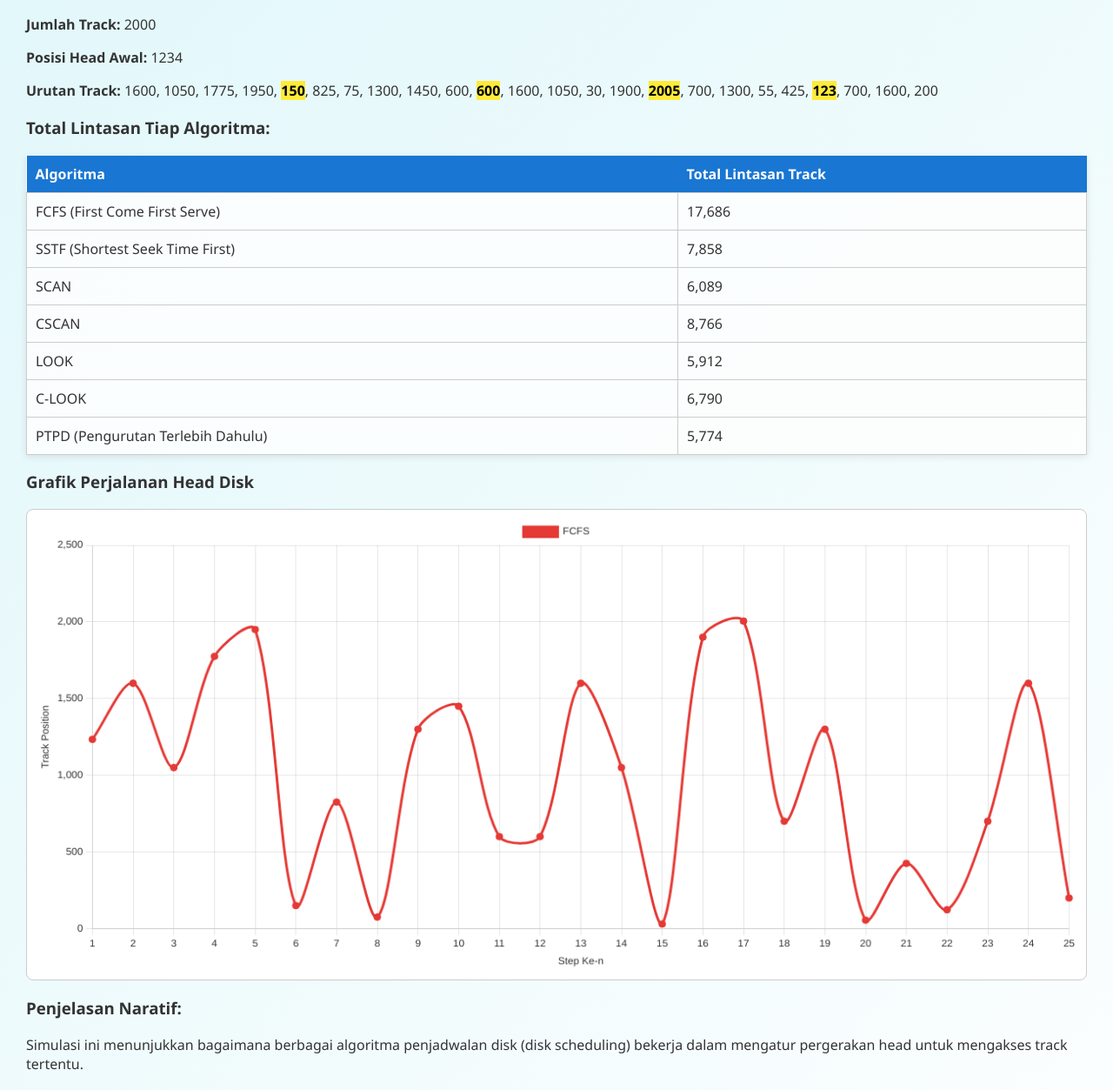
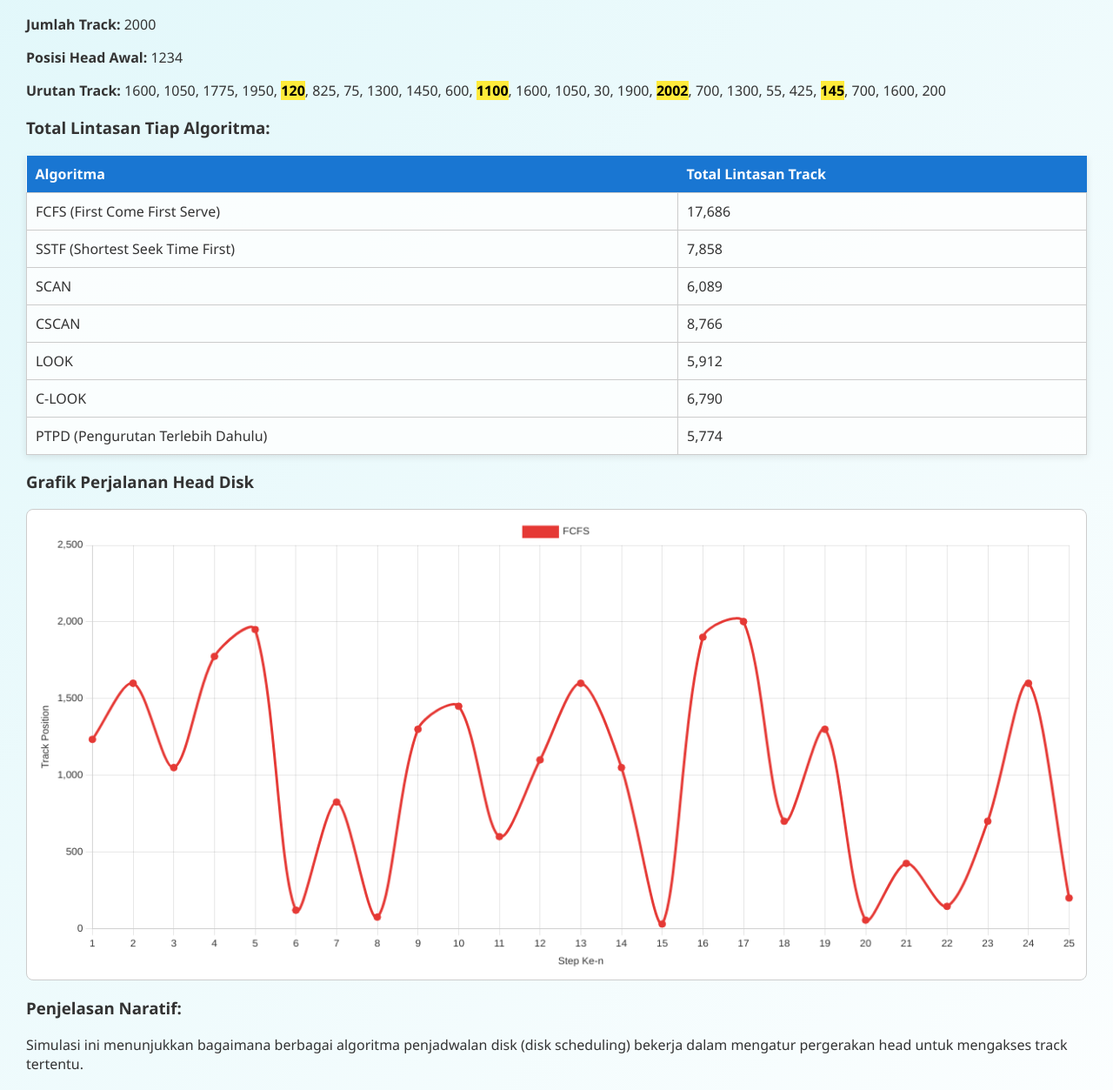
Before and after one commit to RifanNovandi/rifannovandi.github.io, a plain HTML site: page tugas.html in a window 1280 px wide. Shown: the part 229-1482 px from the top of the page at 87% size. Drawn offline with nearby package versions, Linux system fonts and the light colour scheme.

Commit message:
Update tugas.html

```diff
--- a/tugas.html
+++ b/tugas.html
@@ -81,7 +81,7 @@
   <h2>Simulasi Disk Scheduling</h2>
   <p><strong>Jumlah Track:</strong> 2000</p>
   <p><strong>Posisi Head Awal:</strong> 1234</p>
-  <p><strong>Urutan Track:</strong> 1600, 1050, 1775, 1950, <mark>150</mark>, 825, 75, 1300, 1450, 600, <mark>600</mark>, 1600, 1050, 30, 1900, <mark>2005</mark>, 700, 1300, 55, 425, <mark>123</mark>, 700, 1600, 200</p>
+  <p><strong>Urutan Track:</strong> 1600, 1050, 1775, 1950, <mark>120</mark>, 825, 75, 1300, 1450, 600, <mark>1100</mark>, 1600, 1050, 30, 1900, <mark>2002</mark>, 700, 1300, 55, 425, <mark>145</mark>, 700, 1600, 200</p>
 
   <h3>Total Lintasan Tiap Algoritma:</h3>
   <table>
@@ -106,7 +106,7 @@
         labels: Array.from({length: 25}, (_, i) => i + 1),
         datasets: [{
           label: 'FCFS',
-          data: [1234, 1600, 1050, 1775, 1950, 150, 825, 75, 1300, 1450, 600, 600, 1600, 1050, 30, 1900, 2005, 700, 1300, 55, 425, 123, 700, 1600, 200],
+          data: [1234, 1600, 1050, 1775, 1950, 120, 825, 75, 1300, 1450, 600, 1100, 1600, 1050, 30, 1900, 2002, 700, 1300, 55, 425, 145, 700, 1600, 200],
           borderColor: '#e53935',
           backgroundColor: '#e53935',
           fill: false,
```
